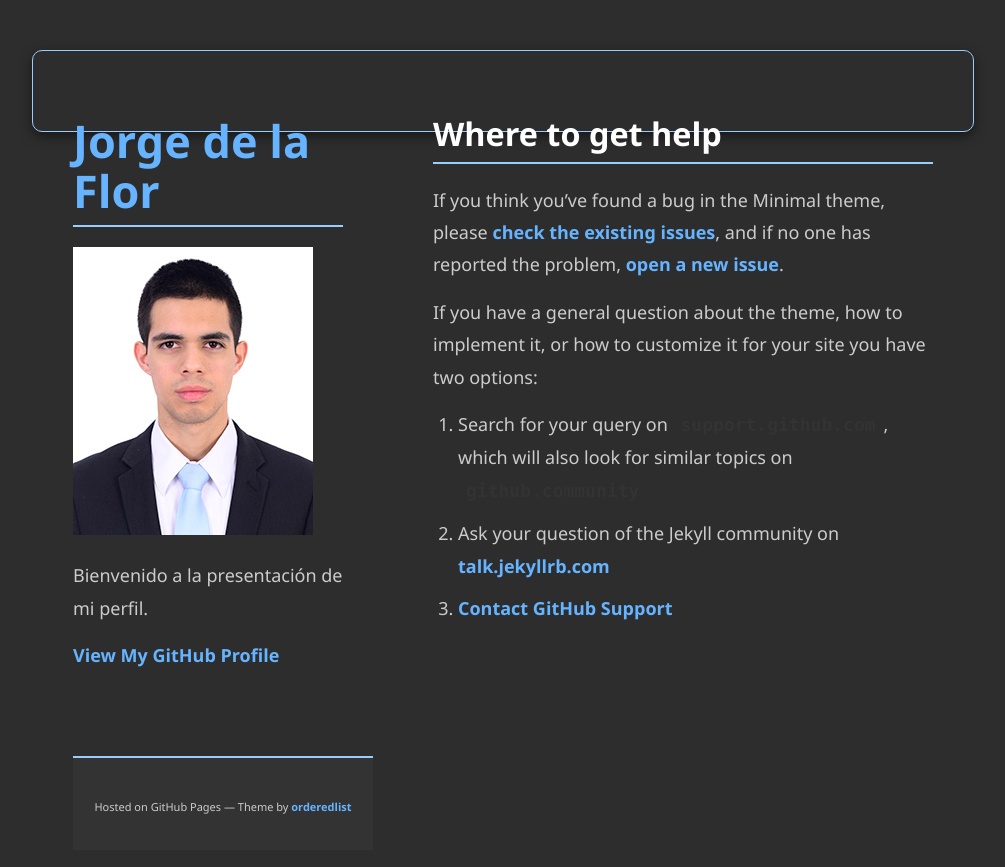
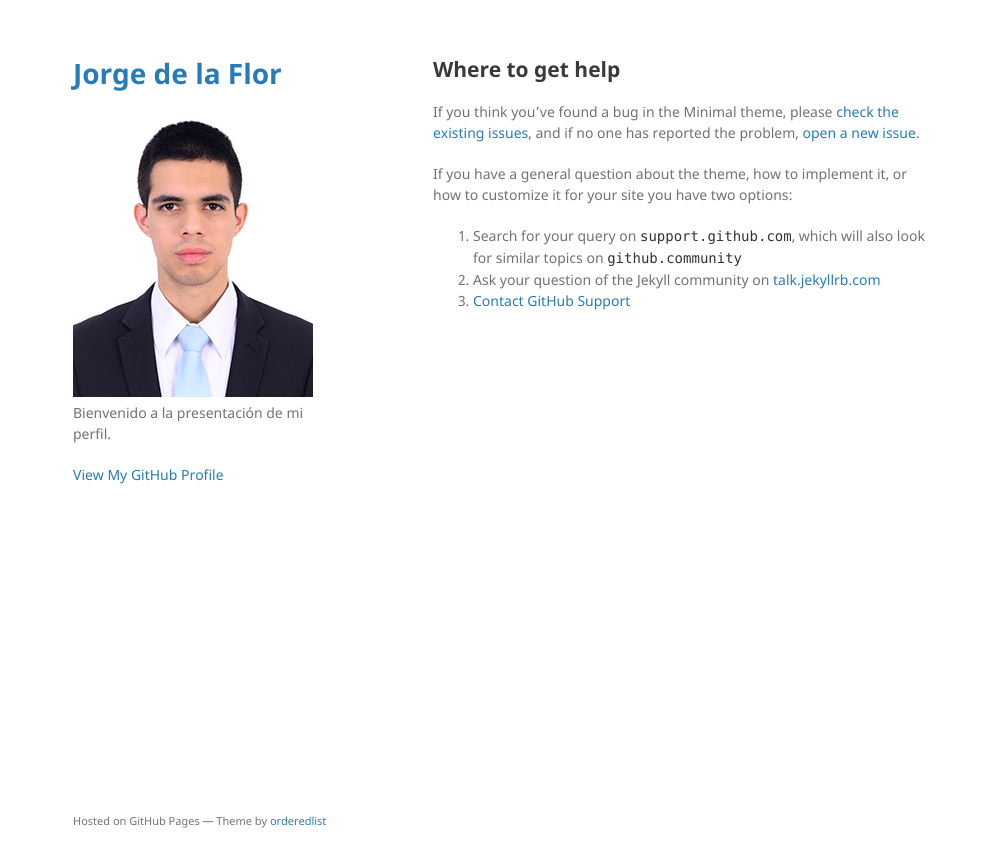
Before and after one commit to Jorge-de-la-Flor/Jorge-de-la-Flor.github.io, a Jekyll site: the page built from docs/SUPPORT.md, in a window 1280 px wide. Shown: the top 867 px of the page, without its empty margins (137-1142 px from the left). Built offline with Jekyll 4.4.1, drawn with Linux system fonts in a browser that asks for light colours; our own code applies the rules of GitHub Pages for plain Markdown files.

Commit message:
actualización 8

```diff
--- a/assets/css/style.scss
+++ b/assets/css/style.scss
@@ -1,8 +1,8 @@
 ---
 ---
 @import "jekyll-theme-minimal";
-
-/* Variables CSS para consistencia */
+/**/
+/* Variables CSS para consistencia
 :root {
   --bg-primary: #2d2d2d;
   --bg-secondary: #2d2d2d;
@@ -14,7 +14,7 @@
   --accent-hover: #3399cc;
 }
 
-/* Fuente general */
+/* Fuente general
 body {
   background-color: var(--bg-primary);
   color: var(--text-primary);
@@ -26,18 +26,8 @@ body {
   transition: all 0.3s ease;
 }
 
-/* Contenedor principal */
-.wrapper {
-  background-color: var(--bg-secondary);
-  border: 1px solid var(--border-color);
-  box-shadow: 0 4px 12px rgba(0, 0, 0, 0.5);
-  max-width: 1000px;
-  margin: 50px auto;
-  padding: 40px;
-  border-radius: 10px;
-}
 
-/* Enlaces */
+/* Enlaces
 a {
   color: var(--accent-color);
   text-decoration: none;
@@ -45,31 +35,14 @@ a {
   transition: color 0.2s ease;
 }
 
-
-/* Encabezados */
-h1, h2, h3, h4, h5, h6 {
-  color: var(--text-primary);
-  border-bottom: 2px solid var(--border-color);
-  padding-bottom: 10px;
-  margin-top: 25px;
-}
-
-h1 {
-  font-size: 2.5em;
-}
-
-h2 {
-  font-size: 1.8em;
-}
-
-/* Texto */
+/* Texto
 p {
   color: var(--text-secondary);
   margin: 15px 0;
   max-width: 100%;
 }
 
-/* Listas */
+/* Listas
 ul, ol {
   color: var(--text-secondary);
   padding-left: 25px;
@@ -101,7 +74,7 @@ code {
   padding: 3px 8px;
 }
 
-/* Blockquotes */
+/* Blockquotes
 blockquote {
   background-color: var(--bg-tertiary);
   border-left: 5px solid var(--accent-color);
@@ -111,7 +84,7 @@ blockquote {
   font-style: italic;
 }
 
-/* Botones */
+/* Botones
 button, .btn {
   background-color: var(--accent-color);
   color: white;
@@ -126,7 +99,7 @@ button:hover, .btn:hover {
   background-color: var(--accent-hover);
 }
 
-/* Footer */
+/* Footer
 footer {
   background-color: var(--bg-tertiary);
   border-top: 2px solid var(--border-color);
@@ -136,7 +109,7 @@ footer {
   margin-top: 25px;
 }
 
-/* Responsive */
+/* Responsive
 @media (max-width: 768px) {
   .wrapper {
     margin: 10px;
@@ -161,3 +134,4 @@ footer {
     font-size: 16px;
   }
 }
+*/
```
